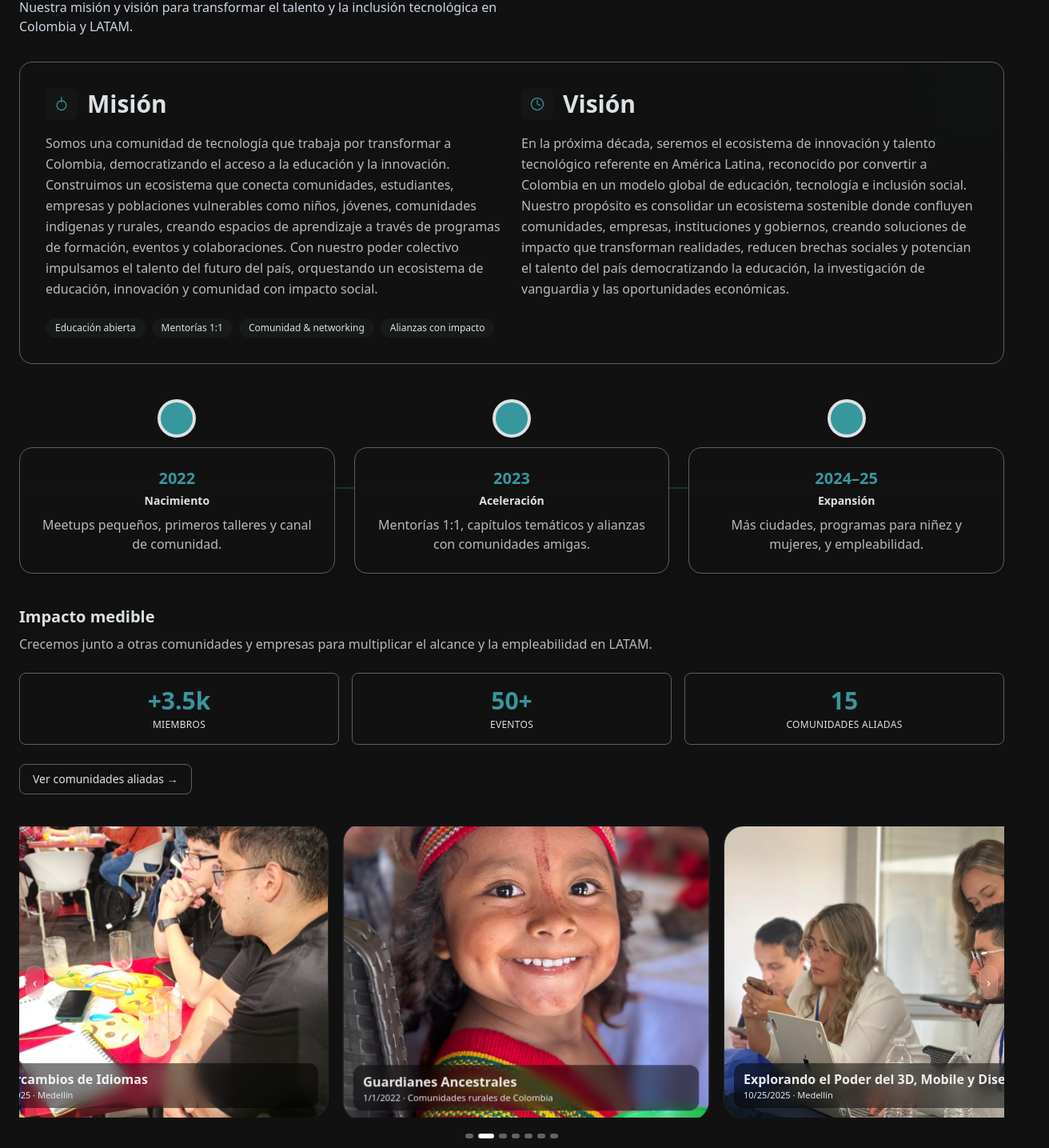
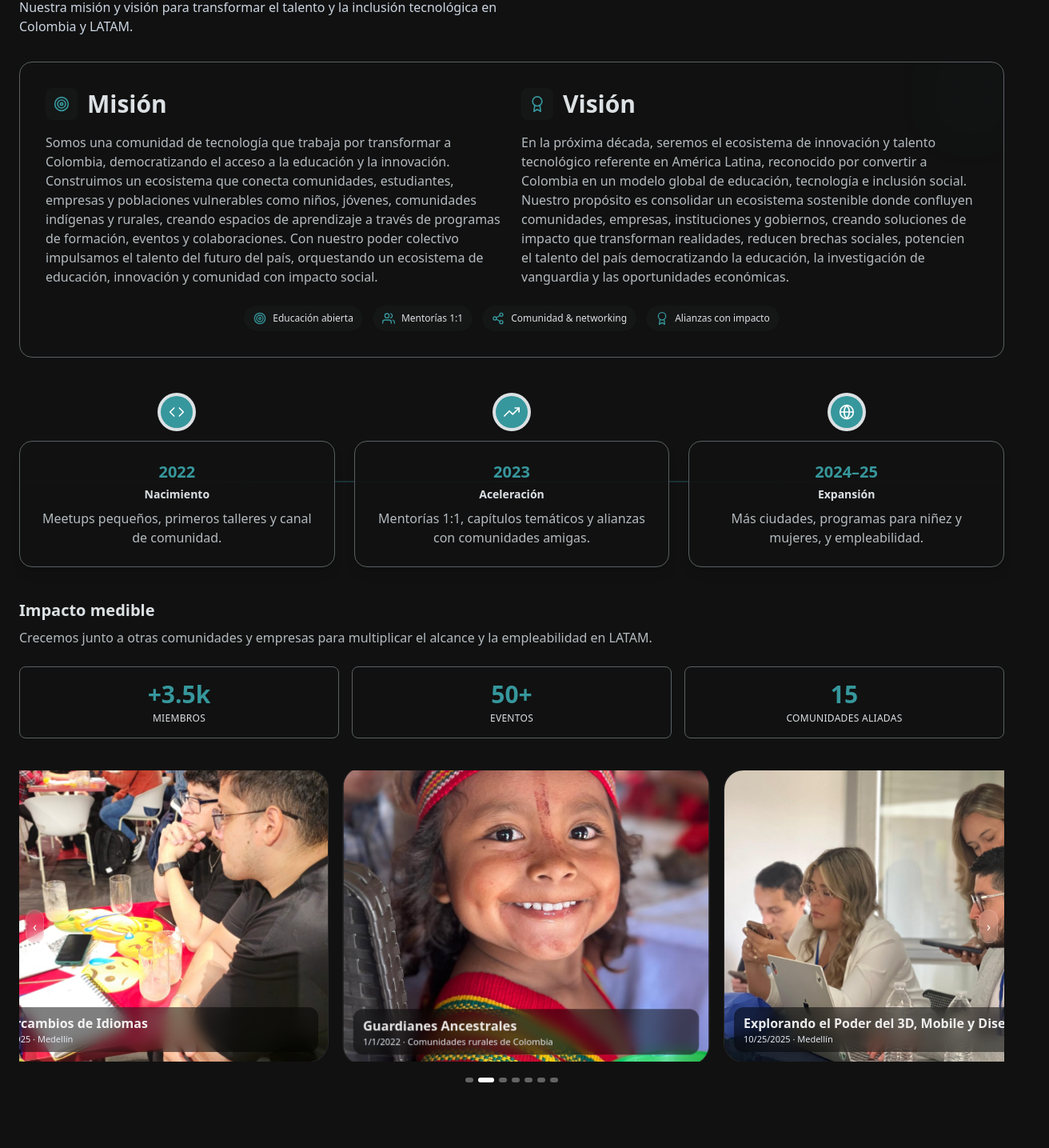
Before and after one commit to techcommunitycol/web-tech-community, a React (Vite) app: page / in a window 1280 px wide. Shown: the part 960-2395 px from the top of the page at 80% size, 1312 px wide, since content can reach past the window. Built offline with nearby package versions, Linux system fonts and the light colour scheme.

Commit message:
feat: new design changes

```diff
--- a/package.json
+++ b/package.json
@@ -14,6 +14,7 @@
     "lucide-react": "^0.544.0",
     "react": "^19.1.1",
     "react-dom": "^19.1.1",
+    "react-icons": "^5.5.0",
     "react-router-dom": "^7.9.3"
   },
   "devDependencies": {
--- a/src/features/about/ImpactTimeline.tsx
+++ b/src/features/about/ImpactTimeline.tsx
@@ -1,8 +1,12 @@
+import { FiCode, FiTrendingUp, FiGlobe } from "react-icons/fi";
+
 const MILESTONES = [
   { year: "2022", title: "Nacimiento",  desc: "Meetups pequeños, primeros talleres y canal de comunidad." },
   { year: "2023", title: "Aceleración", desc: "Mentorías 1:1, capítulos temáticos y alianzas con comunidades amigas." },
   { year: "2024–25", title: "Expansión", desc: "Más ciudades, programas para niñez y mujeres, y empleabilidad." },
 ];
+
+const ICONS = [FiCode, FiTrendingUp, FiGlobe];
 
 export default function ImpactTimeline() {
   return (
@@ -10,29 +14,40 @@ export default function ImpactTimeline() {
       <div className="hidden md:grid grid-cols-3 gap-6 relative">
         <div className="absolute left-0 right-0 top-1/2 -translate-y-1/2 h-px bg-gradient-to-r from-primary/30 via-primary/60 to-primary/30" />
 
-        {MILESTONES.map((m) => (
+        {MILESTONES.map((m, i) => {
+          const Icon = ICONS[i] ?? FiCode;
+          return (
             <div key={m.year} className="relative text-center">
-            <div className="mx-auto h-10 w-10 rounded-full bg-primary ring-4 ring-gray-200 shadow-md" />
+              <div className="mx-auto h-10 w-10 rounded-full bg-primary ring-4 ring-gray-200 shadow-md grid place-items-center">
+                <Icon className="h-5 w-5 text-white" />
+              </div>
+
               <div className="mt-4 rounded-2xl border border-gray-600 bg-gray-900/90 p-6 shadow-lg">
                 <div className="text-xl font-bold text-primary">{m.year}</div>
                 <div className="mt-1 text-sm font-semibold text-gray-200">{m.title}</div>
                 <p className="mt-2 text-gray-300">{m.desc}</p>
               </div>
             </div>
-        ))}
+          );
+        })}
       </div>
 
       <div className="md:hidden space-y-6 relative">
         <div className="absolute left-5 top-0 bottom-0 w-px bg-gray-600" />
-        {MILESTONES.map((m) => (
+        {MILESTONES.map((m, i) => {
+          const Icon = ICONS[i] ?? FiCode;
+          return (
             <div key={m.year} className="relative pl-10">
-            <div className="absolute left-1.5 top-2 h-6 w-6 rounded-full bg-primary ring-2 ring-gray-200" />
+              <div className="absolute left-1.5 top-2 h-6 w-6 rounded-full bg-primary ring-2 ring-gray-200 grid place-items-center">
+                <Icon className="h-3.5 w-3.5 text-white" />
+              </div>
               <div className="rounded-xl border border-gray-600 bg-gray-900/90 p-4 shadow">
                 <div className="text-sm font-bold text-primary">{m.year} · <span className="text-gray-200">{m.title}</span></div>
                 <p className="mt-1 text-sm text-gray-300">{m.desc}</p>
               </div>
             </div>
-        ))}
+          );
+        })}
       </div>
     </div>
   );
--- a/src/features/events/sections/AboutSection.tsx
+++ b/src/features/events/sections/AboutSection.tsx
@@ -2,12 +2,13 @@ import Section from "../../../shared/components/Section";
 import EventReel from "../ui/EventReel";
 import ImpactTimeline from "../../about/ImpactTimeline";
 import { EVENTS } from "../data/events";
+import { FiTarget, FiUsers, FiShare2, FiAward } from "react-icons/fi";
 
 const PILLARS = [
-  "Educación abierta",
-  "Mentorías 1:1",
-  "Comunidad & networking",
-  "Alianzas con impacto",
+  { label: "Educación abierta", icon: FiTarget },
+  { label: "Mentorías 1:1", icon: FiUsers },
+  { label: "Comunidad & networking", icon: FiShare2 },
+  { label: "Alianzas con impacto", icon: FiAward },
 ];
 
 const STATS = [
@@ -37,45 +38,63 @@ export default function AboutSection() {
             <article className="space-y-4">
               <div className="flex items-center gap-3">
                 <div className="flex h-10 w-10 items-center justify-center rounded-lg bg-[rgba(90,96,99,0.06)] text-primary">
-                  <svg width="20" height="20" viewBox="0 0 24 24" fill="none" aria-hidden>
-                    <path d="M12 2v7" stroke="currentColor" strokeWidth="1.5" strokeLinecap="round" strokeLinejoin="round" />
-                    <path d="M12 21a7 7 0 100-14 7 7 0 000 14z" stroke="currentColor" strokeWidth="1.5" strokeLinecap="round" strokeLinejoin="round" />
-                  </svg>
+                  <FiTarget className="h-5 w-5" />
                 </div>
-                <h3 className="text-2xl md:text-3xl font-semibold text-gray-200">Misión</h3>
+                <h3 className="text-2xl md:text-3xl font-semibold text-gray-200">
+                  Misión
+                </h3>
               </div>
 
-              <p className="text-gray-300 leading-relaxed">
-                Somos una comunidad de tecnología que trabaja por transformar a Colombia, democratizando el acceso a la educación y la innovación. Construimos un ecosistema que conecta comunidades, estudiantes, empresas y poblaciones vulnerables como niños, jóvenes, comunidades indígenas y rurales, creando espacios de aprendizaje a través de programas de formación, eventos y colaboraciones. Con nuestro poder colectivo impulsamos el talento del futuro del país, orquestando un ecosistema de educación, innovación y comunidad con impacto social.
+              <p className="text-gray-300 leading-relaxed text-sm md:text-base">
+                Somos una comunidad de tecnología que trabaja por transformar a
+                Colombia, democratizando el acceso a la educación y la
+                innovación. Construimos un ecosistema que conecta comunidades,
+                estudiantes, empresas y poblaciones vulnerables como niños,
+                jóvenes, comunidades indígenas y rurales, creando espacios de
+                aprendizaje a través de programas de formación, eventos y
+                colaboraciones. Con nuestro poder colectivo impulsamos el
+                talento del futuro del país, orquestando un ecosistema de
+                educación, innovación y comunidad con impacto social.
               </p>
             </article>
 
             <article className="space-y-4">
               <div className="flex items-center gap-3">
                 <div className="flex h-10 w-10 items-center justify-center rounded-lg bg-[rgba(90,96,99,0.06)] text-primary">
-                  <svg width="20" height="20" viewBox="0 0 24 24" fill="none" aria-hidden>
-                    <path d="M12 6v6l4 2" stroke="currentColor" strokeWidth="1.5" strokeLinecap="round" strokeLinejoin="round" />
-                    <path d="M21 12a9 9 0 11-18 0 9 9 0 0118 0z" stroke="currentColor" strokeWidth="1.5" strokeLinecap="round" strokeLinejoin="round" />
-                  </svg>
+                  <FiAward className="h-5 w-5" />
                 </div>
-                <h3 className="text-2xl md:text-3xl font-semibold text-gray-200">Visión</h3>
+                <h3 className="text-2xl md:text-3xl font-semibold text-gray-200">
+                  Visión
+                </h3>
               </div>
 
-              <p className="text-gray-300 leading-relaxed">
-                En la próxima década, seremos el ecosistema de innovación y talento tecnológico referente en América Latina, reconocido por convertir a Colombia en un modelo global de educación, tecnología e inclusión social. Nuestro propósito es consolidar un ecosistema sostenible donde confluyen comunidades, empresas, instituciones y gobiernos, creando soluciones de impacto que transforman realidades, reducen brechas sociales y potencian el talento del país democratizando la educación, la investigación de vanguardia y las oportunidades económicas.
+              <p className="text-gray-300 leading-relaxed text-sm md:text-base">
+                En la próxima década, seremos el ecosistema de innovación y
+                talento tecnológico referente en América Latina, reconocido por
+                convertir a Colombia en un modelo global de educación,
+                tecnología e inclusión social. Nuestro propósito es consolidar
+                un ecosistema sostenible donde confluyen comunidades, empresas,
+                instituciones y gobiernos, creando soluciones de impacto que
+                transforman realidades, reducen brechas sociales, potencien el
+                talento del país democratizando la educación, la investigación
+                de vanguardia y las oportunidades económicas.
               </p>
             </article>
           </div>
 
-          <div className="mt-6 flex flex-wrap gap-2">
-            {PILLARS.map((p) => (
-              <span
-                key={p}
-                className="inline-flex items-center rounded-full bg-[rgba(90,96,99,0.10)] px-3 py-1 text-xs text-gray-200"
-              >
-                {p}
-              </span>
-            ))}
+          <div className="mt-6 flex flex-wrap items-center justify-center gap-3">
+            {PILLARS.map((p) => {
+              const Icon = p.icon;
+              return (
+                <span
+                  key={p.label}
+                  className="inline-flex items-center gap-2 rounded-full bg-[rgba(90,96,99,0.06)] px-3 py-2 text-xs text-gray-200 shadow-sm"
+                >
+                  <Icon className="h-4 w-4 text-primary" />
+                  <span className="font-medium">{p.label}</span>
+                </span>
+              );
+            })}
           </div>
         </div>
 
@@ -85,31 +104,32 @@ export default function AboutSection() {
 
         <div className="mt-8 sm:mt-10">
           <div>
-            <h4 className="text-lg sm:text-xl font-semibold text-gray-200">Impacto medible</h4>
+            <h4 className="text-lg sm:text-xl font-semibold text-gray-200">
+              Impacto medible
+            </h4>
             <p className="mt-2 text-sm sm:text-base text-gray-300">
-              Crecemos junto a otras comunidades y empresas para multiplicar el alcance y la empleabilidad en LATAM.
+              Crecemos junto a otras comunidades y empresas para multiplicar el
+              alcance y la empleabilidad en LATAM.
             </p>
 
             <div className="mt-4 sm:mt-6 grid grid-cols-1 sm:grid-cols-3 gap-3 sm:gap-4">
               {STATS.map((s) => (
-                <div key={s.label} className="rounded-lg bg-gray-900 p-3 sm:p-4 text-center border border-gray-600">
-                  <div className="text-2xl sm:text-3xl font-extrabold text-primary">{s.kpi}</div>
-                  <div className="mt-1 text-xs uppercase tracking-wide text-gray-200">{s.label}</div>
+                <div
+                  key={s.label}
+                  className="rounded-lg bg-gray-900 p-3 sm:p-4 text-center border border-gray-600"
+                >
+                  <div className="text-2xl sm:text-3xl font-extrabold text-primary">
+                    {s.kpi}
+                  </div>
+                  <div className="mt-1 text-xs uppercase tracking-wide text-gray-200">
+                    {s.label}
+                  </div>
                 </div>
               ))}
             </div>
-
-            <div className="mt-4 sm:mt-6">
-              <a
-                href="#allies"
-                className="inline-flex items-center rounded-lg border border-gray-600 px-3 sm:px-4 py-2 text-sm font-medium text-gray-200 hover:bg-[rgba(220,225,228,0.02)] focus:outline-none focus:ring-2 focus:ring-primary focus:ring-offset-2 focus:ring-offset-gray-900"
-                aria-label="Ver todas las comunidades aliadas"
-              >
-                Ver comunidades aliadas →
-              </a>
-            </div>
           </div>
         </div>
+
         <div className="mt-8 sm:mt-10">
           <EventReel events={EVENTS} />
         </div>
--- a/src/features/team/teambiography/ValentinaPinzon/main.ts
+++ b/src/features/team/teambiography/ValentinaPinzon/main.ts
@@ -3,15 +3,49 @@ import valentina from "../../../../assets/crew/Valen.png";
 
 export const Valentina: Member = {
   name: "Valentina Pinzón",
-  role: "Página web y Redes Sociales",
+  role: "Lider Organizadora",
   photo: valentina,
   linkedin: "https://www.linkedin.com/in/valentina-p-86b3b913a/",
   instagram: "https://www.instagram.com/v.dev.valen/?hl=es",
-  bio: "Desarrolladora de software y líder activa en GDG y Pioneras Dev.",
+
+  bio: "Desarrolladora de software, creadora de contenido y líder activa en comunidades como GDG Medellín, Pioneras Dev y TechCommunity.",
+
   bioLong:
-    "Soy Valentina Pinzón, apasionada por la tecnología, comunidades y aprendizaje constante. Combino experiencia en desarrollo de software con liderazgo en GDG Medellín, Tech Community y Pioneras Dev, impulsando el crecimiento profesional y la inclusión en el ecosistema tech.",
-  skills: ["Desarrollo web", "Comunidades", "Liderazgo"],
+    "Soy Valentina Pinzón, desarrolladora de software y líder apasionada por las comunidades tecnológicas, la educación y la creación de contenido. Disfruto construir experiencias digitales y compartir conocimiento para impulsar a más personas a entrar al mundo de la tecnología. " +
+    "Actualmente hago parte del equipo organizador de TechCommunity, GDG Medellín y Pioneras Dev, donde he liderado iniciativas, eventos, talleres y estrategias digitales que conectan a miles de personas con oportunidades de aprendizaje, crecimiento y empleo en el ecosistema tech. " +
+    "Combino mi experiencia en desarrollo fullstack, diseño de interfaces y creación de contenido con mi vocación por enseñar, comunicar y generar impacto en la comunidad. " +
+    "Creo profundamente en el poder de la tecnología para transformar vidas y en la importancia de espacios accesibles, diversos e inclusivos. Mi misión es seguir construyendo comunidades fuertes, acompañar a nuevas generaciones de talento y aportar al crecimiento tecnológico de la región.",
+
+  skills: [
+    "Desarrollo web",
+    "React & TypeScript",
+    "Node.js",
+    "Python",
+    "JavaScript",
+    "Git & GitHub",
+    "C#",
+    "Cloud",
+    "Google Cloud",
+    "Diseño y UX",
+    "Gestión de comunidades",
+    "Liderazgo",
+    "Creación de contenido",
+    "Mentorías"
+
+  ],
+
   projects: [
-    { title: "Tech Community", description: "Gestión de redes sociales y web" },
+    {
+      title: "Tech Community",
+      description: "Gestión de redes sociales, estrategia digital y desarrollo de la página web oficial."
+    },
+    {
+      title: "GDG Medellín",
+      description: "Organización de eventos, conferencias, workshops y actividades formativas."
+    },
+    {
+      title: "Pioneras Dev",
+      description: "Acompañamiento y mentoría para mujeres en tecnología"
+    }
   ],
 };
--- a/src/features/what-we-do/data/items.ts
+++ b/src/features/what-we-do/data/items.ts
@@ -2,7 +2,6 @@ import type { WhatWeDoItem } from "../types";
 
 export const WHAT_WE_DO_ITEMS: WhatWeDoItem[] = [
   {
-    icon: "🧑‍💻",
     slug: "eventos-y-talleres",
     title: "Eventos y talleres",
     desc: "Charlas técnicas y workshops para aprender haciendo.",
@@ -22,7 +21,6 @@ export const WHAT_WE_DO_ITEMS: WhatWeDoItem[] = [
     }
   },
   {
-    icon: "💬",
     slug: "intercambios-de-idiomas",
     title: "Intercambios de idiomas",
     desc: "Intercambios de idiomas mensuales para aprender juntos y hacer nuevas conexiones.",
@@ -43,7 +41,6 @@ export const WHAT_WE_DO_ITEMS: WhatWeDoItem[] = [
     }
   },
   {
-    icon: "🤝",
     slug: "mentorias-y-paneles",
     title: "Mentorías y paneles",
     desc: "Conecta con referentes de la industria.",
@@ -63,7 +60,6 @@ export const WHAT_WE_DO_ITEMS: WhatWeDoItem[] = [
     }
   },
   {
-    icon: "🌎",
     slug: "alianzas-y-comunidad",
     title: "Alianzas y comunidad",
     desc: "Colaboramos con más comunidades para ampliar el impacto.",
--- a/src/features/what-we-do/sections/WhatWeDoSection.tsx
+++ b/src/features/what-we-do/sections/WhatWeDoSection.tsx
@@ -52,12 +52,6 @@ export default function WhatWeDoSection() {
           >
             Cerrar
           </button>
-          <a
-            href="/what-we-do"
-            className="px-4 py-2 rounded-lg bg-primary text-gray-200 hover:bg-[rgba(54,151,156,0.9)]"
-          >
-            Ver todas las iniciativas
-          </a>
         </div>
       </Modal>
     </Section>
```
Also changed, not shown: src/features/allies/AlliesSection.tsx (+56 -9 lines), src/features/what-we-do/components/WhatWeDoCard.tsx (+12 -4 lines), src/features/what-we-do/components/WhatWeDoModalBody.tsx (+54 -33 lines), src/shared/components/Modal.tsx (+24 -14 lines), 1 other file (tests, documents, lock files or other folders). Lines whose indentation alone changed are shown as unchanged.
